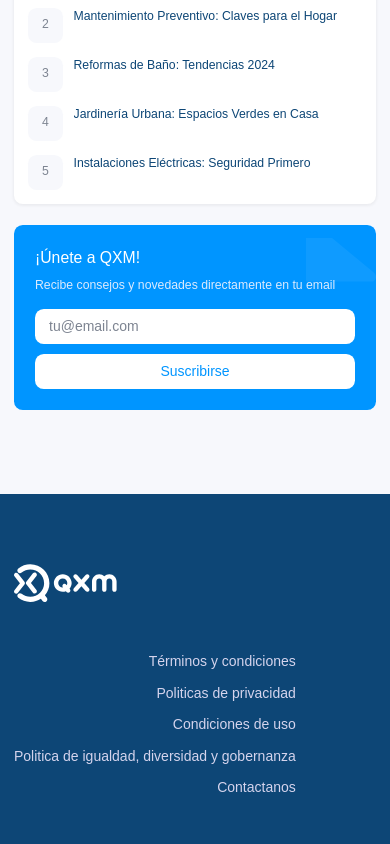
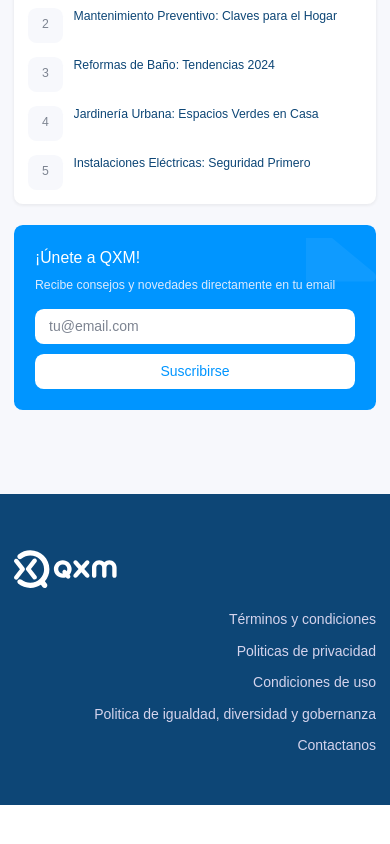
Before and after one commit to MelGar35/blog-qxm, a React (Vite) app: page / in a window 390 px wide. Shown: the part 2393-3237 px from the top of the page. After the commit the page ends 3198 px from the top, so only its background shows below. Built offline with nearby package versions, Linux system fonts and the light colour scheme.

Commit message:
feat(footer): Improve footer layout

```diff
--- a/src/App.tsx
+++ b/src/App.tsx
@@ -528,13 +528,13 @@ function PostView({ post, onBack }: { post: BlogPost; onBack: () => void }) { //
 function BlogFooter() {
   return (
     <footer className="bg-[#0d4676] mt-16">
-      <div className="py-20"> {/* Elimina px-0, lo manejaremos en el div interno */}
-        <div className="max-w-7xl mx-auto px-4 sm:px-6 lg:px-6 flex flex-col md:flex-row items-start justify-between gap-8"> {/* <-- CAMBIADO AQUÍ */}
+      <div className="pt-16 pb-14"> {/* Elimina px-0, lo manejaremos en el div interno */}
+        <div className="max-w-7xl mx-auto px-4 sm:px-4 lg:px-6 flex flex-col md:flex-row items-start justify-between"> {/* <-- CAMBIADO AQUÍ */}
           <div className="flex items-center gap-3 mb-6 md:mb-0">
             <img src={qxmLogoFooter} alt="QXM Logo Footer" className="h-[38px] w-auto object-contain" />
           </div>
 
-          <div>
+          <div className="ml-auto">
         <ul className="space-y-3 font-['Barlow:Regular',_sans-serif] text-md text-[#d5d4ed] text-right">
           <li><a href="#" className="hover:text-white transition-colors">Términos y condiciones</a></li>
           <li><a href="#" className="hover:text-white transition-colors">Politicas de privacidad</a></li>
--- a/src/components/Header.tsx
+++ b/src/components/Header.tsx
@@ -61,13 +61,13 @@ const Header: React.FC = () => {
           className="text-qxm-blue focus:outline-none focus:text-qxm-blue">
           {isMobileMenuOpen ? (
             // Ícono de "cruz" cuando el menú está abierto
-            <svg xmlns="http://www.w3.org/2000/svg" width="24" height="24" viewBox="0 0 24 24" fill="none" stroke="currentColor" stroke-width="2" stroke-linecap="round" stroke-linejoin="round" class="lucide lucide-x">
+            <svg xmlns="http://www.w3.org/2000/svg" width="24" height="24" viewBox="0 0 24 24" fill="none" stroke="currentColor" stroke-width="2" stroke-linecap="round" stroke-linejoin="round" className="lucide lucide-x">
               <path d="M18 6 6 18"/>
               <path d="m6 6 12 12"/>
             </svg>
           ) : (
             // Ícono de "texto alineado a la derecha" cuando el menú está cerrado
-            <svg xmlns="http://www.w3.org/2000/svg" width="28" height="28" viewBox="0 0 24 24" fill="none" stroke="currentColor" stroke-width="2" stroke-linecap="round" stroke-linejoin="round" class="lucide lucide-align-right">
+            <svg xmlns="http://www.w3.org/2000/svg" width="28" height="28" viewBox="0 0 24 24" fill="none" stroke="currentColor" stroke-width="2" stroke-linecap="round" stroke-linejoin="round" className="lucide lucide-align-right">
               <line x1="21" x2="3" y1="6" y2="6"/>
               <line x1="21" x2="9" y1="12" y2="12"/>
               <line x1="21" x2="7" y1="18" y2="18"/>
```
Lines whose indentation alone changed are shown as unchanged.
